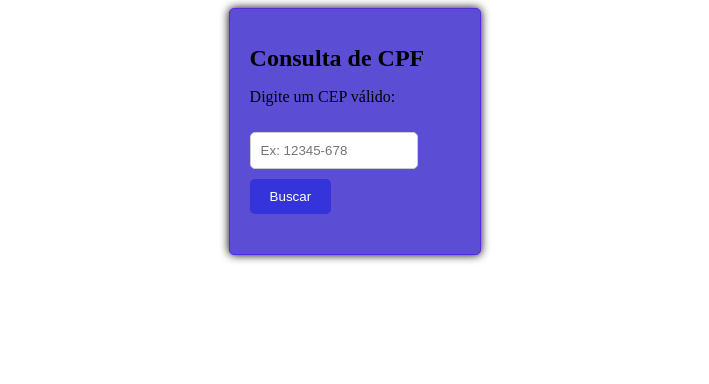
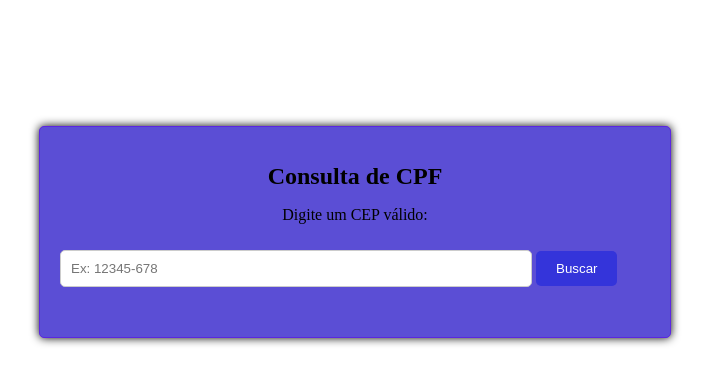
Before and after one commit to mariannacambuhy/API_formul-rio, a plain HTML site: page index.html in a window 1280 px wide. Shown: the whole page, without its empty margins (285-994 px from the left). Drawn offline with Linux system fonts and the light colour scheme.

Commit message:
alteração style

```diff
--- a/css/style.css
+++ b/css/style.css
@@ -7,10 +7,11 @@
     display: flex;
     align-items: center;
     justify-content: center;
+    margin-top: 10%;
 }
 
 .container{
-    width: 20%;
+    width: 50%;
     margin: 0 auto;
     padding: 20px;
     border: 1px solid rgb(91, 38, 225);
@@ -22,10 +23,12 @@
 h1{
     font-size: 24px;
     margin-bottom: 10px;
+    text-align: center;
 }
 
 p{
     font-size: 16px;
+    text-align: center;
 }
 
 input[type="text"] {
@@ -43,6 +46,7 @@ button{
     border: none;
     border-radius: 5px;
     cursor: pointer;
+
 }
 
 button:hover{
```
